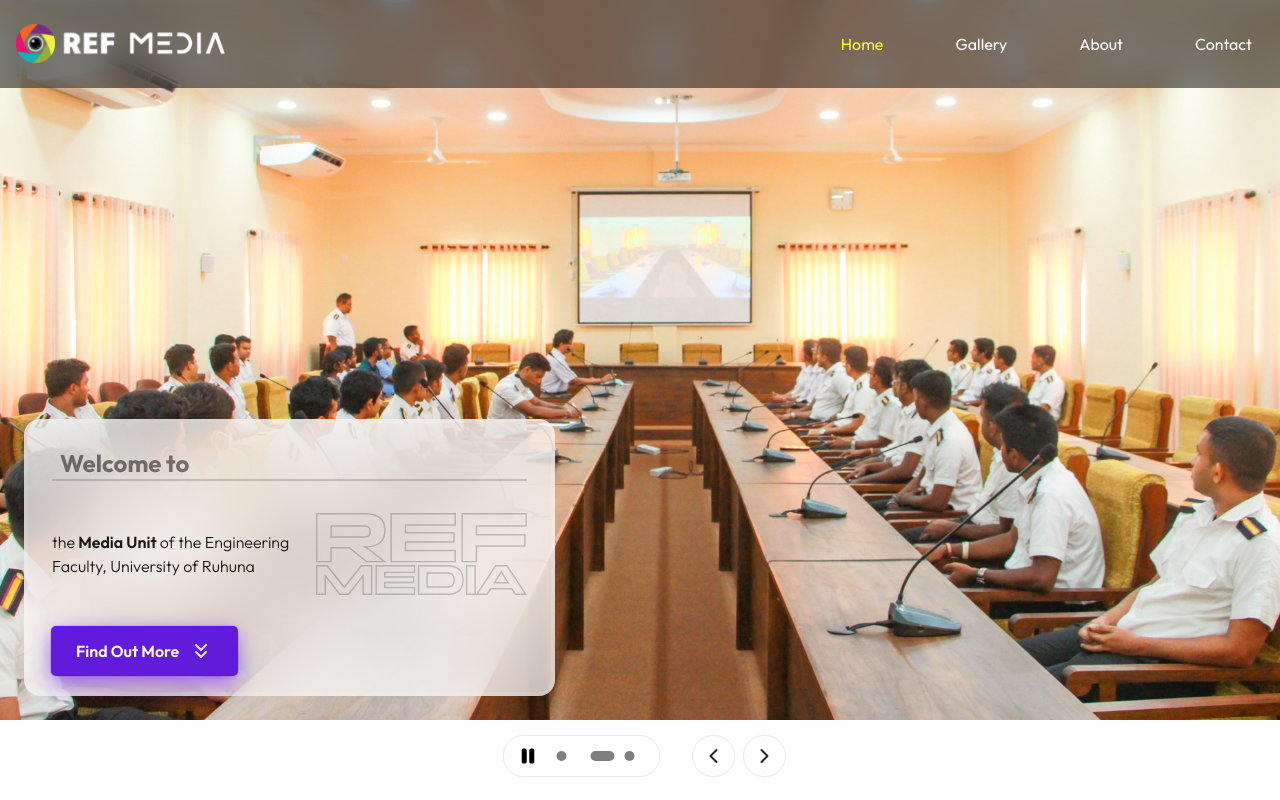
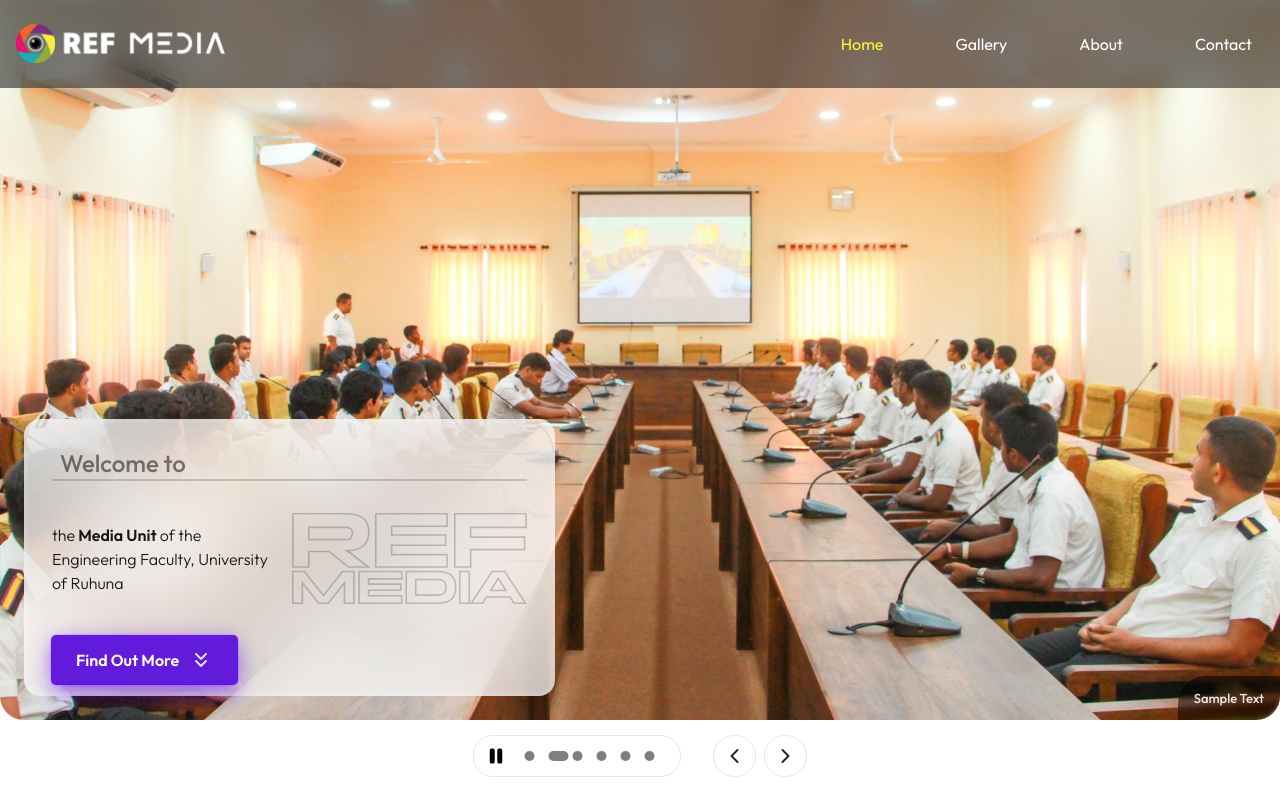
Before and after one commit to ThashmikaX/refmedia-site, a Next.js app: page / in a window 1280 px wide. Shown: the top 800 px of the page. Built offline with nearby package versions, Linux system fonts and the light colour scheme; grey boxes are pictures that could not be loaded; a web font is replaced by a local one.

Commit message:
hero section done

```diff
--- a/package.json
+++ b/package.json
@@ -9,7 +9,6 @@
     "lint": "next lint"
   },
   "dependencies": {
-    "@next/font": "^14.2.5",
     "@radix-ui/react-slot": "^1.1.0",
     "class-variance-authority": "^0.7.0",
     "clsx": "^2.1.1",
--- a/src/app/layout.tsx
+++ b/src/app/layout.tsx
@@ -1,5 +1,5 @@
 import type { Metadata } from "next";
-import localFont from '@next/font/local'
+import localFont from "next/font/local";
 
 import { Outfit } from "next/font/google";
 import "./globals.css";
@@ -18,13 +18,12 @@ export const metadata: Metadata = {
 const clash = localFont({
   src: [
     {
-      path: '../../public/fonts/ClashDisplay-Medium.woff',
-      weight: '500'
-    }
-
+      path: "../../public/fonts/ClashDisplay-Medium.woff",
+      weight: "500",
+    },
   ],
-  variable: '--font-clash'
-})
+  variable: "--font-clash",
+});
 
 export default function RootLayout({
   children,
@@ -33,8 +32,11 @@ export default function RootLayout({
 }>) {
   return (
     <html lang="en">
-      <head >
-        <link href="https://api.fontshare.com/v2/css?f[]=clash-display@500&display=swap" rel="stylesheet"></link>
+      <head>
+        <link
+          href="https://api.fontshare.com/v2/css?f[]=clash-display@500&display=swap"
+          rel="stylesheet"
+        ></link>
       </head>
       <body className={outfit.className}>{children}</body>
     </html>
--- a/src/components/Assests.ts
+++ b/src/components/Assests.ts
@@ -122,16 +122,16 @@ export const socialLinks: socialLink[] = [
     linkText: "Facebook",
     to: "https://web.facebook.com/refmediauor",
   },
-  // {
-  //   Icon: Icons.instergram,
-  //   linkText: "Instergram",
-  //   to: "/instalink",
-  // },
-  // {
-  //   Icon: Icons.tiktok,
-  //   linkText: "Tiktok",
-  //   to: "/tiktokLink",
-  // },
+  {
+    Icon: Icons.instergram,
+    linkText: "Instergram",
+    to: "/instalink",
+  },
+  {
+    Icon: Icons.tiktok,
+    linkText: "Tiktok",
+    to: "/tiktokLink",
+  },
   {
     Icon: Icons.youtube,
     linkText: "Youtube",
--- a/src/components/Footer.tsx
+++ b/src/components/Footer.tsx
@@ -6,25 +6,40 @@ export default function Footer() {
   return (
     <div className="w-full py-8 bg-gray-50 flex-col justify-start items-center gap-16 inline-flex">
       <div className="self-stretch h-20 flex-col lg:px-[100px] justify-start items-start gap-16 flex">
-        <div className="self-stretch h-20 flex-col lg:flex-row justify-between items-center gap-8 flex lg:inline-flex lg:flex-row-reverse">
+        <div className="self-stretch h-20 flex-col lg:flex-row justify-between items-center gap-8 flex lg:inline-flex">
           <div className="justify-start items-center gap-6 inline-flex">
-                <a href={socialLinks[0].to}><img
+            <a href={socialLinks[0].to}>
+              <img
+                className={"w-6 h-6 relative"}
+                src="/assets/Social/x.svg"
+                alt="Logo"
+              />
+            </a>
+            <a href={socialLinks[4].to}>
+              <img
+                className={"w-6 h-6 relative"}
+                src="/assets/Social/linkedin.svg"
+                alt="Logo"
+              />
+            </a>
+            <a href={socialLinks[0].to}>
+              <img
                 className={"w-6 h-6 relative"}
                 src="/assets/Social/facebook.svg"
                 alt="Logo"
-                    /></a>
-                    <a href={socialLinks[1].to}><img
+              />
+            </a>
+            <a href={socialLinks[3].to}>
+              <img
                 className={"w-6 h-6 relative"}
-                        src="/assets/Social/youtube.svg"
+                src="/assets/Social/github.svg"
                 alt="Logo"
-                    /></a>
-                    <a href={socialLinks[2].to}><img
-                        className={"w-6 h-6 relative"}
-                        src="/assets/Social/linkedin.svg"
-                        alt="Logo"
-                    /> </a>
+              />
+            </a>
           </div>
-            <div className="self-stretch items-center lg:flex text-center text-gray-500 text-base font-normal font-['Inter'] leading-normal">© 2077 REF Media. All rights reserved.</div>
+          <div className="self-stretch items-center lg:flex text-center text-gray-500 text-base font-normal  leading-normal">
+            © 2077 REF Media. All rights reserved.
+          </div>
         </div>
       </div>
     </div>
--- a/src/components/Hero.tsx
+++ b/src/components/Hero.tsx
@@ -6,11 +6,23 @@ import Image from "next/image";
 import WelcomeCard from "./WelcomeCard";
 import { FaPlay } from "react-icons/fa";
 import { FaPause } from "react-icons/fa6";
+import { title } from "process";
 
 const images = [
-  { url: "/assets/slideshow/1.jpg", x: 16.5 },
-  { url: "/assets/slideshow/2.jpg", x: 50.5 }, // prev x + 14.00
-  { url: "/assets/slideshow/3.jpg", x: 84.5 }, // prev x + 14.00
+  {
+    url: "/assets/slideshow/1.jpg",
+    x: 6.5,
+    title: "Sample Text",
+  },
+  { url: "/assets/slideshow/2.jpg", x: 30.5, title: "Sample Text" }, // prev x + 14.00
+  {
+    url: "/assets/slideshow/3.jpg",
+    x: 54.5,
+    title: "Techno 2023 - National Engineering & Technology Exhibition",
+  }, // prev x + 14.00
+  { url: "/assets/slideshow/4.jpg", x: 78.5, title: "Pongal Festival 2024" }, // prev x + 14.00
+  { url: "/assets/slideshow/5.jpg", x: 102.5, title: "Spike Fiesta 2024" }, // prev x + 14.00
+  { url: "/assets/slideshow/6.jpg", x: 126.5, title: "Sample Text" }, // prev x + 14.00
 ];
 
 function Hero() {
@@ -45,8 +57,8 @@ function Hero() {
 
   return (
     <>
-      <div className=" relative overflow-hidden smc:flex smc:mt-20 smc:flex-col smc:mx-4">
-        <div className="h-[100%] relative smc:w-[100vw] smc:order-2 my-8 md:my-0">
+      <div className=" relative overflow-hidden smc:flex smc:mt-20 smc:flex-col smc:mx-4 rounded-b-3xl smc:rounded-b-2xl ">
+        <div className="h-[100%] relative smc:w-[100vw] smc:order-2 ">
           <motion.div
             className="flex"
             animate={{ x: `-${currentIndex * 100}%` }}
@@ -55,7 +67,7 @@ function Hero() {
             {images.map((image, index) => (
               <div
                 key={index}
-                className="min-w-full h-[90vh] smc:h-[25rem] relative"
+                className="min-w-[100%] h-[90vh] smc:h-[25rem] relative"
               >
                 <Image
                   className="w-[100%] object-cover"
@@ -65,6 +77,12 @@ function Hero() {
                   objectFit="cover"
                   priority={true}
                 />
+
+                <div className="absolute bottom-0 right-0 h-11 px-4 py-2 bg-black/50 rounded-tl-[28px] backdrop-blur-[2px] justify-end items-center gap-2.5 inline-flex smc:pr-16">
+                  <div className="text-white/90 text-[13px] font-medium leading-7">
+                    {image.title}
+                  </div>
+                </div>
               </div>
             ))}
           </motion.div>
@@ -72,10 +90,10 @@ function Hero() {
         <WelcomeCard />
       </div>
       <div className="flex justify-center items-center m-4">
-        <div className="w-[275px] h-10 justify-start items-center gap-8 inline-flex">
-          <div className="px-3 py-2 bg-white rounded-[20px] border border-black/opacity-5 justify-start items-center flex">
+        <div className=" h-10 justify-start items-center gap-8 inline-flex smc:scale-75">
+          <div className="px-3 py-2 bg-white rounded-[20px] border border-black/opacity-5 justify-start items-center flex gap-3">
             <div
-              className="w-6 h-6 justify-center items-center flex cursor-pointer"
+              className=" h-6 justify-center items-center flex cursor-pointer"
               onClick={() => setIsPlaying(!isPlaying)}
             >
               {!isPlaying ? (
@@ -84,21 +102,20 @@ function Hero() {
                 <FaPause color="black" size={20} />
               )}
             </div>
-            <div className="w-[107px] h-6 relative">
+            <div className="w-[150px] h-6 relative">
               <svg
                 xmlns="http://www.w3.org/2000/svg"
-                width="108"
-                height="24"
-                viewBox="0 0 108 24"
+                viewBox="0 0 150 24"
                 fill="none"
+                className="flex items-center justify-between"
               >
                 {images.map((image, index) => (
                   <rect
-                    className="transition-all duration-[1s] ease-[ease]"
+                    className="transition-all duration-[1s] ease-[ease] "
                     key={index}
                     x={`${image.x}`}
                     y="7"
-                    width={currentIndex === index ? "24" : "10"}
+                    width={currentIndex === index ? "20" : "10"}
                     height="10"
                     rx="5"
                     fill="black"
--- a/src/components/WelcomeCard.tsx
+++ b/src/components/WelcomeCard.tsx
@@ -23,32 +23,38 @@ const MyIcon = (props: React.SVGProps<SVGSVGElement>) => (
 
 function CarouselNav() {
   return (
-    <div className="absolute left-6 bottom-6 smc:relative smc:order-1 smc:left-0">
+    <div className="absolute left-6 bottom-6 smc:relative smc:order-1 smc:left-0 smc:mb-10">
       <div className="z-[100] w-[531px] h-[277px] p-6 bg-white bg-opacity-70 rounded-2xl border-4 border-white border-opacity-10 backdrop-blur-2xl flex-col justify-start items-start gap-8 inline-flex smc:bg-white smc:border-none smc:w-[100%] smc:rounded-none">
         <div className="border-b-2 border-solid border-[#0000002a] self-stretch h-[35px] flex-col justify-start items-start gap-1 flex">
           <div className="px-2 justify-center items-center gap-2.5 inline-flex ">
-            <div className="text-center text-black text-opacity-50 text-2xl font-bold   ">
+            <div className="text-center text-black text-opacity-50 text-2xl font-[500]">
               Welcome to
             </div>
           </div>
         </div>
-        <div className="self-stretch justify-between items-center inline-flex">
-          <div className="w-[241.50px]">
-            <span className="text-black text-opacity-90 text-base font-light ">
+        <div className="self-stretch justify-between items-center inline-flex gap-5">
+          <div>
+            <span className="text-black text-opacity-90 text-base font-light">
               the
             </span>
-            <span className="text-black text-opacity-90 text-base font-semibold ">
+            <span className="text-black text-opacity-90 text-base font-semibold">
               {" "}
               Media Unit{" "}
             </span>
-            <span className="text-black text-opacity-90 text-base font-light ">
+            <span className="text-black text-opacity-90 text-base font-light">
               of the Engineering Faculty, University of Ruhuna
             </span>
           </div>
-          <img src="/assets/Union.svg" alt="ref logo" />
+          <img
+            className="w-[100%] object-cover xsc:w-[150px]"
+            src="/assets/Union.svg"
+            alt="ref logo"
+          />
         </div>
         <div className="smc:w-[100%] smc:flex smc:items-center smc:justify-center">
-          <Button Icon={MyIcon}>Find Out More</Button>
+          <Button asLink={true} to={"/gallery"} Icon={MyIcon}>
+            Find Out More
+          </Button>
         </div>
       </div>
     </div>
```
Also changed, not shown: 1 other file (tests, documents, lock files or other folders). Lines whose indentation alone changed are shown as unchanged.
